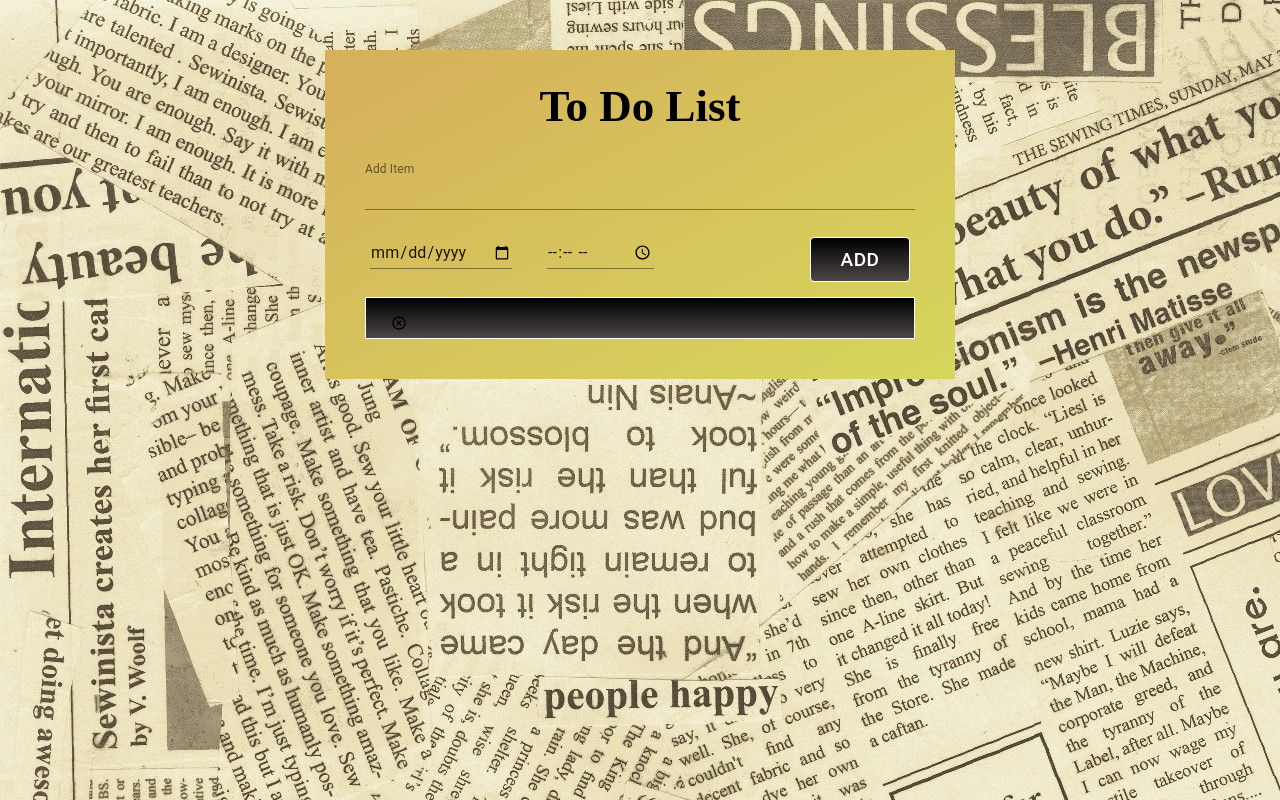
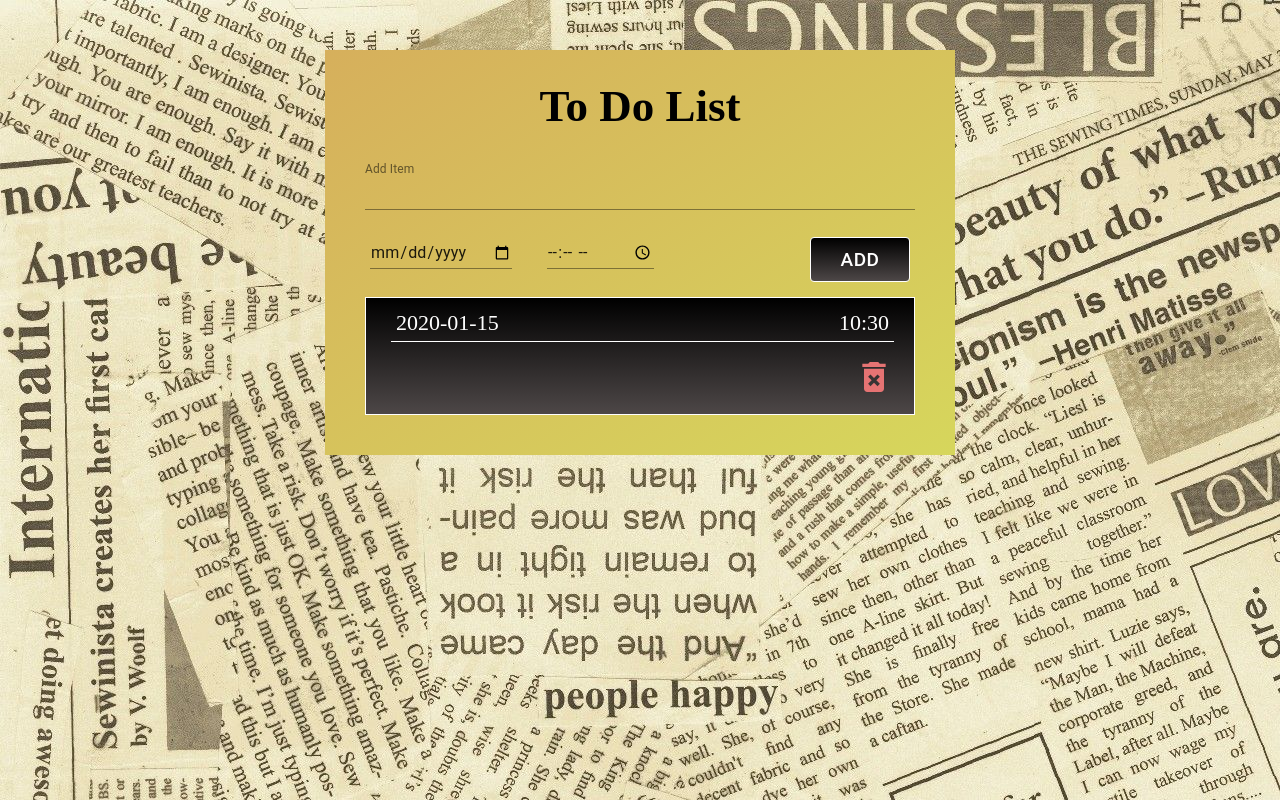
Before and after one commit to BDavid57/To-Do-List-App, a React (Create React App) app: page / in a window 1280 px wide. Both pictures are taken after typing "2020-01-15", "10:30" into the empty fields and a click on the button "ADD". Built offline with nearby package versions, Linux system fonts and the light colour scheme; a web font is replaced by a local one.

Commit message:
added date and time

```diff
--- a/src/components/List.js
+++ b/src/components/List.js
@@ -1,4 +1,5 @@
-import { RiCloseCircleLine } from 'react-icons/ri';
+import { red } from '@material-ui/core/colors';
+import DeleteForeverIcon from '@material-ui/icons/DeleteForever';
 
 const List = (props) => {
     const deleteItemFromList = key => {
@@ -7,14 +8,27 @@ const List = (props) => {
     }
     return (
         <div>
-            {props.itemList.map(itemObj => {
-                return <div key={itemObj.key} className="item">
-                            <p>{itemObj.item}</p>
-                            <RiCloseCircleLine
-                                onClick={() => deleteItemFromList(itemObj.key)}
-                                className="delete-button" />
+            {props.itemList.map(itemObj => (
+                <div key={itemObj.key} className="item">
+                    <div className="date-time-display">
+                        <p>{itemObj.date}</p>
+                        <div className="time-display">
+                            <p>{itemObj.hour}</p>
+                        </div>
                     </div>
-            })}
+
+                    <div className="content-display">
+                        <p>{itemObj.item}</p>
+                        <DeleteForeverIcon
+                            onClick={() => deleteItemFromList(itemObj.key)}
+                            className="delete-button"
+                            style={{
+                                fontSize: 40,
+                                color: red[300]
+                            }} />
+                    </div>
+                </div>
+            ))}
         </div>
     )
 }
```
